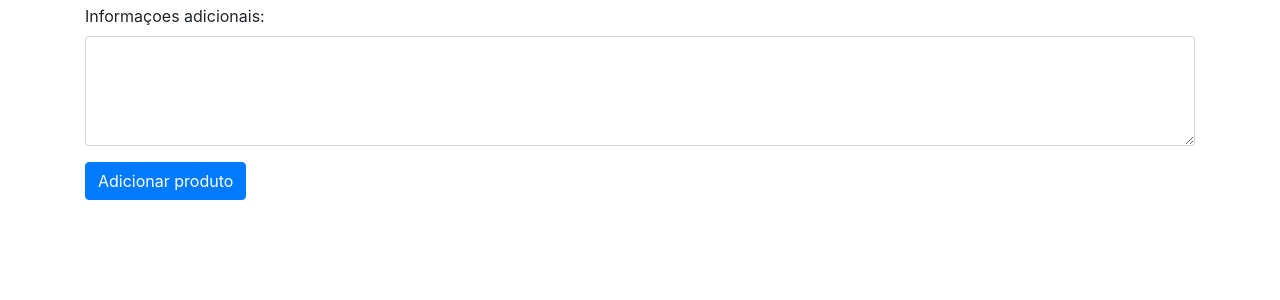
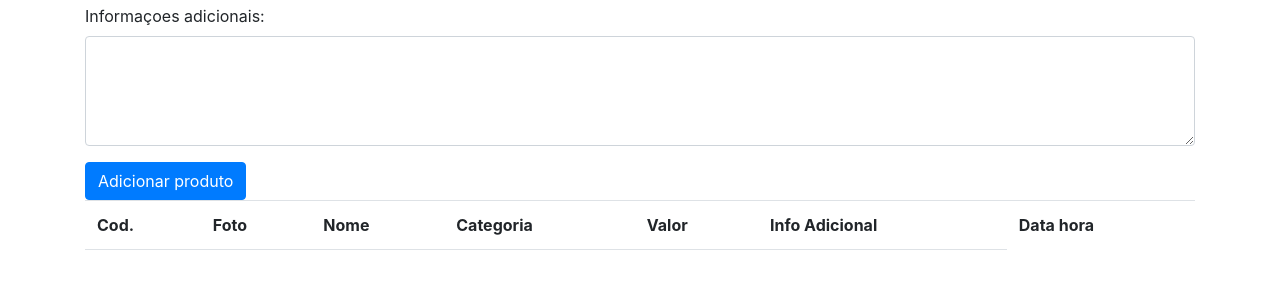
Before and after one commit to omartins-zs/sistema-web-restaurante, a PHP site: page /produto.php in a window 1280 px wide. Shown: the part 416-716 px from the top of the page. Run offline with PHP 8.4, Linux system fonts and the light colour scheme; lists and menus that the app fills with data are empty; some libraries are stand-ins or nearby versions.

Commit message:
Criando Table dos Produtos Cadastrados

```diff
--- a/produto.php
+++ b/produto.php
@@ -42,6 +42,25 @@
                 </div>
             <?php endif; ?>
         </form>
+        <table class="table">
+            <tr>
+                <th>Cod.</th>
+                <th>Foto</th>
+                <th>Nome</th>
+                <th>Categoria</th>
+                <th>Valor</th>
+                <th>Info Adicional</th>
+                <th>Data hora</th>
+            </tr>
+            <tr>
+                <td></td>
+                <td></td>
+                <td></td>
+                <td></td>
+                <td></td>
+                <td></td>
+            </tr>
+        </table>
         <script src="https://code.jquery.com/jquery-3.2.1.slim.min.js" integrity="sha384-KJ3o2DKtIkvYIK3UENzmM7KCkRr/rE9/Qpg6aAZGJwFDMVNA/GpGFF93hXpG5KkN" crossorigin="anonymous"></script>
         <script src="https://cdnjs.cloudflare.com/ajax/libs/popper.js/1.12.9/umd/popper.min.js" integrity="sha384-ApNbgh9B+Y1QKtv3Rn7W3mgPxhU9K/ScQsAP7hUibX39j7fakFPskvXusvfa0b4Q" crossorigin="anonymous"></script>
         <script src="https://maxcdn.bootstrapcdn.com/bootstrap/4.0.0/js/bootstrap.min.js" integrity="sha384-JZR6Spejh4U02d8jOt6vLEHfe/JQGiRRSQQxSfFWpi1MquVdAyjUar5+76PVCmYl" crossorigin="anonymous"></script>
```
